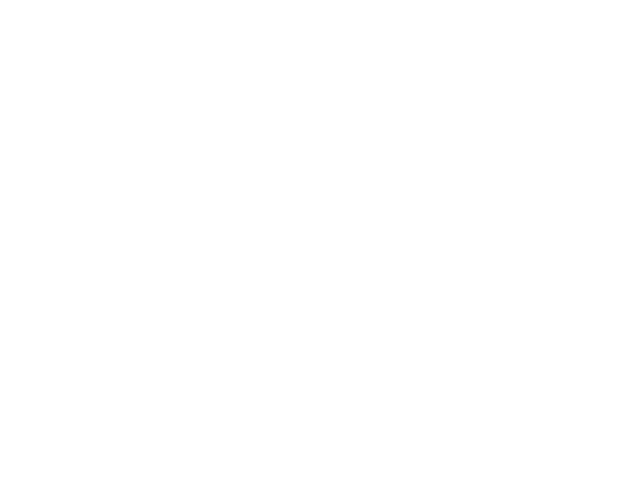
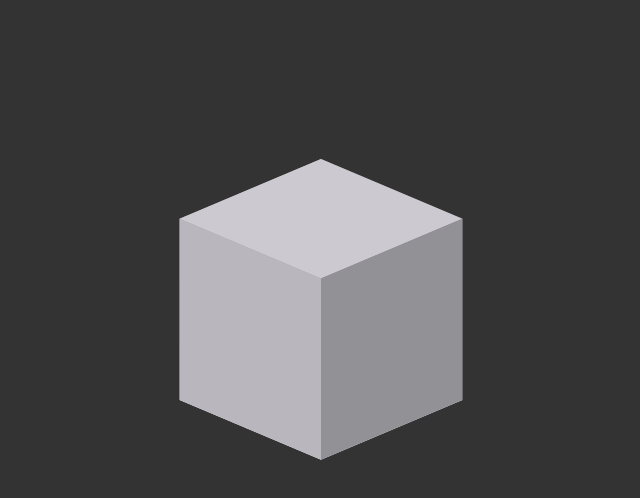
Before and after one commit to d3p1/3d-css-cubic-chicken, a website: page src/index.html in a window 1280 px wide. Shown: the whole page, without its empty margins (319-959 px from the left). Drawn offline with Linux system fonts and the light colour scheme.

Commit message:
feat: init cube [#1]

```diff
--- a/src/css/styles.css
+++ b/src/css/styles.css
@@ -2,3 +2,83 @@
  * @description Styles
  * @author      C. M. de Picciotto <d3p1@d3p1.dev> (https://d3p1.dev/)
  */
+
+:root {
+    --primary-color   : #f2eff8;
+    --background-color: #333;
+}
+
+body {
+    margin          : 0;
+    background-color: var(--background-color);
+    color           : var(--primary-color);
+}
+
+.scene, .scene div {
+    transform-style: preserve-3d;
+    position       : absolute;
+}
+
+.scene {
+    top      : 50%;
+    left     : 50%;
+    transform: translate(-50%, -50%) rotateX(65deg) rotateZ(45deg);
+}
+
+.scene__cube {
+    --cube-color : #f2eff8;
+    --cube-width : 200px;
+    --cube-height: 200px;
+    --cube-depth : 200px;
+}
+
+.scene__cube {
+    width    : var(--cube-depth);
+    height   : var(--cube-height);
+    top      : 50%;
+    left     : 50%;
+    transform: translate(-50%, -50%);
+}
+
+.scene__cube-side {
+    width           : var(--cube-depth);
+    height          : var(--cube-height);
+    background-color: var(--cube-color);
+}
+
+.scene__cube-side--front {
+    width           : var(--cube-height);
+    height          : var(--cube-width);
+    transform       : rotateY(90deg);
+    transform-origin: right center;
+    background-color: color-mix(in display-p3, var(--cube-color) 50%, var(--background-color));
+}
+
+.scene__cube-side--back {
+    width           : var(--cube-height);
+    height          : var(--cube-width);
+    transform       : rotateY(-90deg);
+    transform-origin: left center;
+    background-color: color-mix(in display-p3, var(--cube-color) 60%, var(--background-color));
+}
+
+.scene__cube-side--right {
+    width           : var(--cube-depth);
+    height          : var(--cube-height);
+    transform       : rotateX(90deg);
+    transform-origin: top center;
+    background-color: color-mix(in display-p3, var(--cube-color) 40%, var(--background-color));
+}
+
+.scene__cube-side--left {
+    width           : var(--cube-depth);
+    height          : var(--cube-height);
+    transform       : rotateX(-90deg);
+    transform-origin: bottom center;
+    background-color: color-mix(in display-p3, var(--cube-color) 70%, var(--background-color));
+}
+
+.scene__cube-side--top {
+    transform       : translateZ(var(--cube-height));
+    background-color: color-mix(in display-p3, var(--cube-color) 80%, var(--background-color));
+}
--- a/src/index.html
+++ b/src/index.html
@@ -13,5 +13,15 @@
         <link rel="stylesheet" href="css/styles.css">
     </head>
     <body>
+        <div class="scene">
+            <div class="scene__cube">
+                <div class="scene__cube-side scene__cube-side--front"></div>
+                <div class="scene__cube-side scene__cube-side--back"></div>
+                <div class="scene__cube-side scene__cube-side--left"></div>
+                <div class="scene__cube-side scene__cube-side--right"></div>
+                <div class="scene__cube-side scene__cube-side--top"></div>
+                <div class="scene__cube-side scene__cube-side--bottom"></div>
+            </div>
+        </div>
     </body>
 </html>
```
